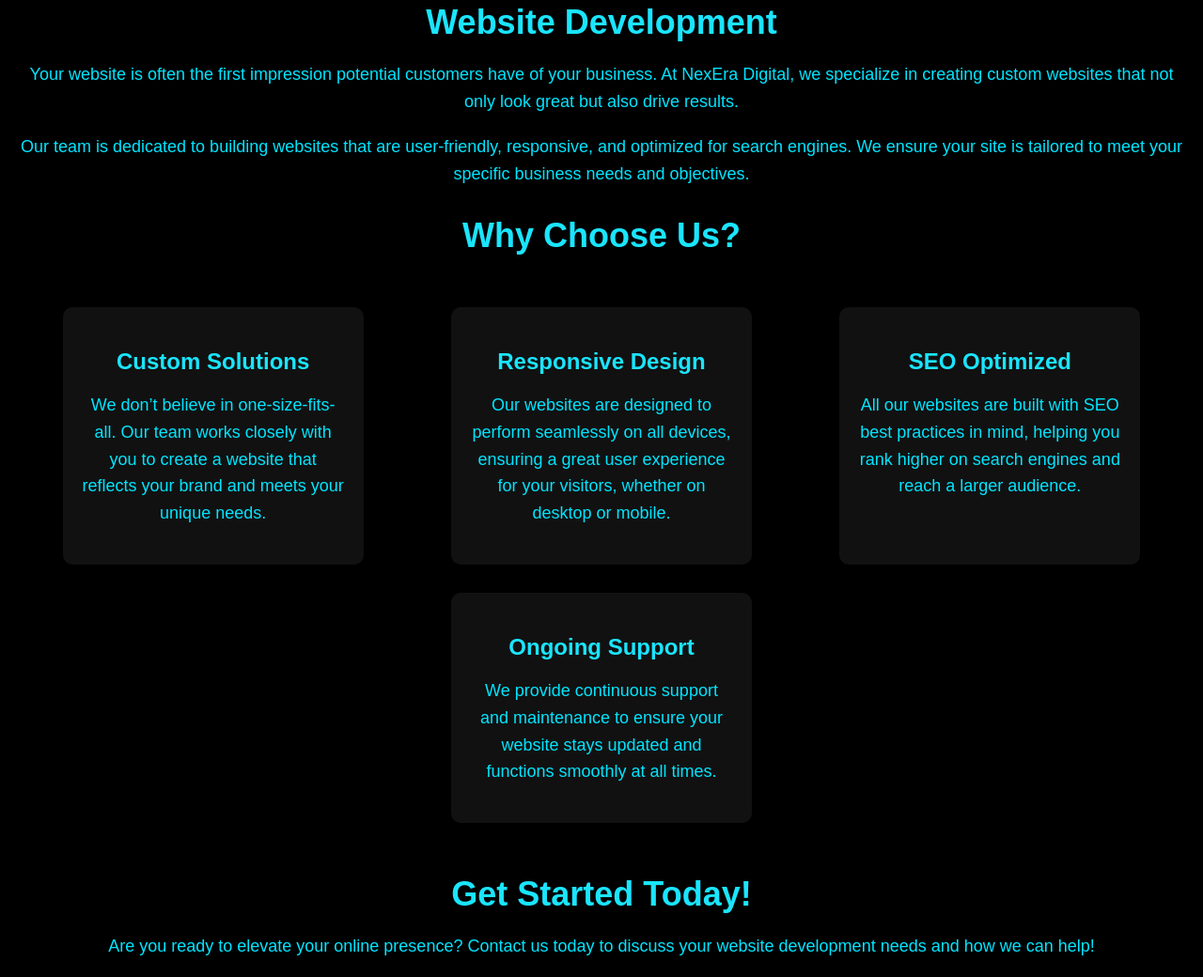
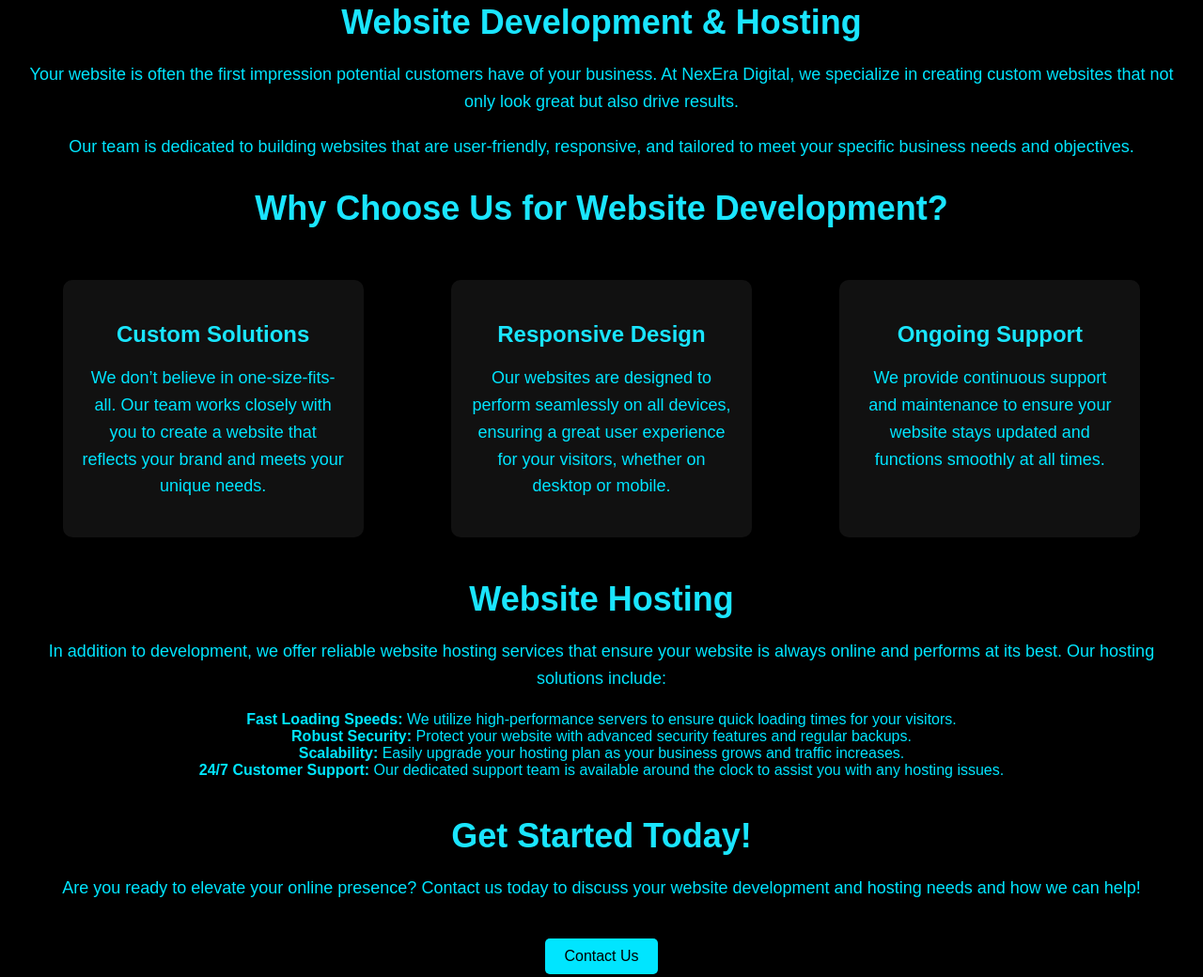
Before and after one commit to nexera2/NexEra-Digital, a plain HTML site: page website-development.html in a window 1280 px wide. Shown: the part 187-1227 px from the top of the page at 94% size. Drawn offline with Linux system fonts and the light colour scheme.

Commit message:
Update website-development.html

```diff
--- a/website-development.html
+++ b/website-development.html
@@ -3,7 +3,7 @@
 <head>
     <meta charset="UTF-8">
     <meta name="viewport" content="width=device-width, initial-scale=1.0">
-    <title>Website Development | NexEra Digital</title>
+    <title>Website Development & Hosting | NexEra Digital</title>
     <style>
         /* General styles */
         body, html {
@@ -157,11 +157,11 @@
 
     <!-- Content Section -->
     <section class="content">
-        <h2>Website Development</h2>
+        <h2>Website Development & Hosting</h2>
         <p>Your website is often the first impression potential customers have of your business. At NexEra Digital, we specialize in creating custom websites that not only look great but also drive results.</p>
-        <p>Our team is dedicated to building websites that are user-friendly, responsive, and optimized for search engines. We ensure your site is tailored to meet your specific business needs and objectives.</p>
+        <p>Our team is dedicated to building websites that are user-friendly, responsive, and tailored to meet your specific business needs and objectives.</p>
 
-        <h2>Why Choose Us?</h2>
+        <h2>Why Choose Us for Website Development?</h2>
         <div class="why-choose-us">
             <div class="reason">
                 <h3>Custom Solutions</h3>
@@ -172,18 +172,23 @@
                 <p>Our websites are designed to perform seamlessly on all devices, ensuring a great user experience for your visitors, whether on desktop or mobile.</p>
             </div>
             <div class="reason">
-                <h3>SEO Optimized</h3>
-                <p>All our websites are built with SEO best practices in mind, helping you rank higher on search engines and reach a larger audience.</p>
-            </div>
-            <div class="reason">
                 <h3>Ongoing Support</h3>
                 <p>We provide continuous support and maintenance to ensure your website stays updated and functions smoothly at all times.</p>
             </div>
         </div>
 
+        <h2>Website Hosting</h2>
+        <p>In addition to development, we offer reliable website hosting services that ensure your website is always online and performs at its best. Our hosting solutions include:</p>
+        <ul style="list-style: none; padding: 0;">
+            <li><strong>Fast Loading Speeds:</strong> We utilize high-performance servers to ensure quick loading times for your visitors.</li>
+            <li><strong>Robust Security:</strong> Protect your website with advanced security features and regular backups.</li>
+            <li><strong>Scalability:</strong> Easily upgrade your hosting plan as your business grows and traffic increases.</li>
+            <li><strong>24/7 Customer Support:</strong> Our dedicated support team is available around the clock to assist you with any hosting issues.</li>
+        </ul>
+
         <div class="cta">
             <h2>Get Started Today!</h2>
-            <p>Are you ready to elevate your online presence? Contact us today to discuss your website development needs and how we can help!</p>
+            <p>Are you ready to elevate your online presence? Contact us today to discuss your website development and hosting needs and how we can help!</p>
             <a href="index.html#contact" class="btn">Contact Us</a>
         </div>
     </section>
```
